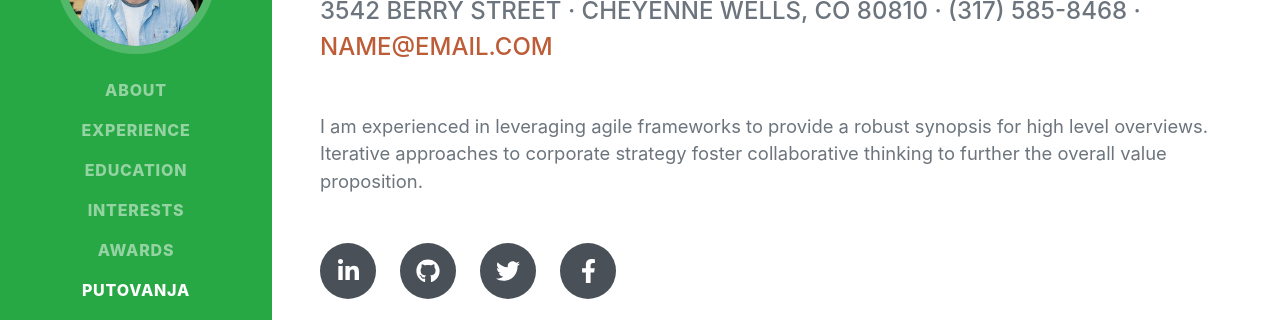
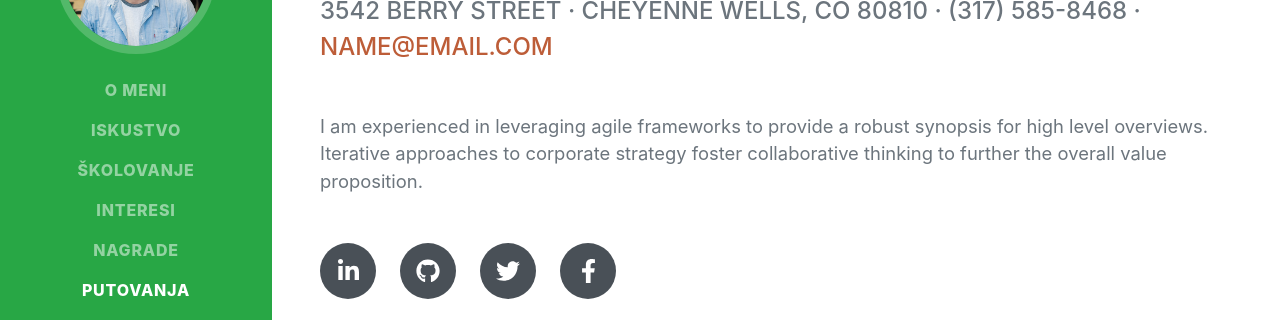
Before and after one commit to anakokalovic/osobnawebstranica, a plain HTML site: page index.html in a window 1280 px wide. Shown: the part 302-622 px from the top of the page. Drawn offline with nearby package versions, Linux system fonts and the light colour scheme; a web font is replaced by a local one.

Commit message:
Add files via upload

```diff
--- a/index.html
+++ b/index.html
@@ -23,12 +23,12 @@
             ><button class="navbar-toggler" type="button" data-toggle="collapse" data-target="#navbarSupportedContent" aria-controls="navbarSupportedContent" aria-expanded="false" aria-label="Toggle navigation"><span class="navbar-toggler-icon"></span></button>
             <div class="collapse navbar-collapse" id="navbarSupportedContent">
                 <ul class="navbar-nav">
-                    <li class="nav-item"><a class="nav-link js-scroll-trigger" href="#about">About</a></li>
-                    <li class="nav-item"><a class="nav-link js-scroll-trigger" href="#experience">Experience</a></li>
-                    <li class="nav-item"><a class="nav-link js-scroll-trigger" href="#education">Education</a></li>
+                    <li class="nav-item"><a class="nav-link js-scroll-trigger" href="#about">O meni</a></li>
+                    <li class="nav-item"><a class="nav-link js-scroll-trigger" href="#experience">Iskustvo</a></li>
+                    <li class="nav-item"><a class="nav-link js-scroll-trigger" href="#education">Školovanje</a></li>
 
-                    <li class="nav-item"><a class="nav-link js-scroll-trigger" href="#interests">Interests</a></li>
-                    <li class="nav-item"><a class="nav-link js-scroll-trigger" href="#awards">Awards</a></li>
+                    <li class="nav-item"><a class="nav-link js-scroll-trigger" href="#interests">Interesi</a></li>
+                    <li class="nav-item"><a class="nav-link js-scroll-trigger" href="#awards">Nagrade</a></li>
 					   <li class="nav-item"><a class="nav-link js-scroll-trigger" href="#putovanja">Putovanja</a></li>
                 </ul>
             </div>
```
